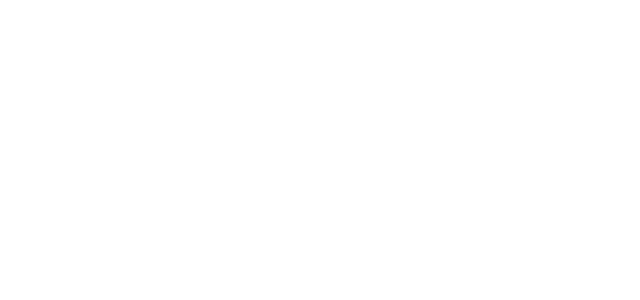
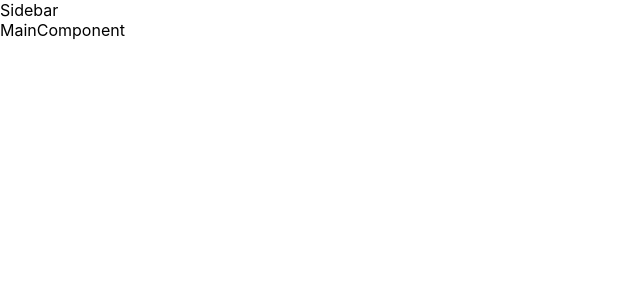
Before and after one commit to letmetnl/react-slack-bootcamp, a React (Create React App) app: page /slack in a window 1280 px wide. Shown: the top 300 px of the page, without its empty margins (0-640 px from the left). Built offline with nearby package versions, Linux system fonts and the light colour scheme.

Commit message:
added sidebar slack maincontainer components

```diff
--- a/src/components/App.js
+++ b/src/components/App.js
@@ -1,5 +1,5 @@
 import React from 'react';
-import { SignIn } from './';
+import { SignIn, Slack } from './';
 import { Component } from 'react';
 import { Switch, Route } from 'react-router-dom';
 
@@ -18,6 +18,7 @@
           <Route exact path="/" component={SignIn} />
           <Route exact path="/home" component={Home} />
           <Route exact path="/some" component={Some} />
+          <Route exact path="/slack" component={Slack} />
         </Switch>
       </div>
     );
--- /dev/null
+++ b/src/components/MainContainer.js
@@ -0,0 +1,9 @@
+import React, { Component } from 'react';
+
+class MainComponent extends Component {
+  render() {
+    return <div>MainComponent</div>;
+  }
+}
+
+export default MainComponent;
--- /dev/null
+++ b/src/components/Sidebar.js
@@ -0,0 +1,9 @@
+import React, { Component } from 'react';
+
+class Sidebar extends Component {
+  render() {
+    return <div>Sidebar</div>;
+  }
+}
+
+export default Sidebar;
--- /dev/null
+++ b/src/components/Slack.js
@@ -0,0 +1,14 @@
+import React, { Component } from 'react';
+import { Sidebar, MainContainer } from './';
+class Slack extends Component {
+  render() {
+    return (
+      <div>
+        <Sidebar />
+        <MainContainer />
+      </div>
+    );
+  }
+}
+
+export default Slack;
--- a/src/components/index.js
+++ b/src/components/index.js
@@ -1,4 +1,7 @@
 import App from './App';
 import SignIn from './SignIn';
+import Sidebar from './Sidebar';
+import Slack from './Slack';
+import MainContainer from './MainContainer';
 
-export { App, SignIn };
+export { App, SignIn, Slack, MainContainer, Sidebar };
```
